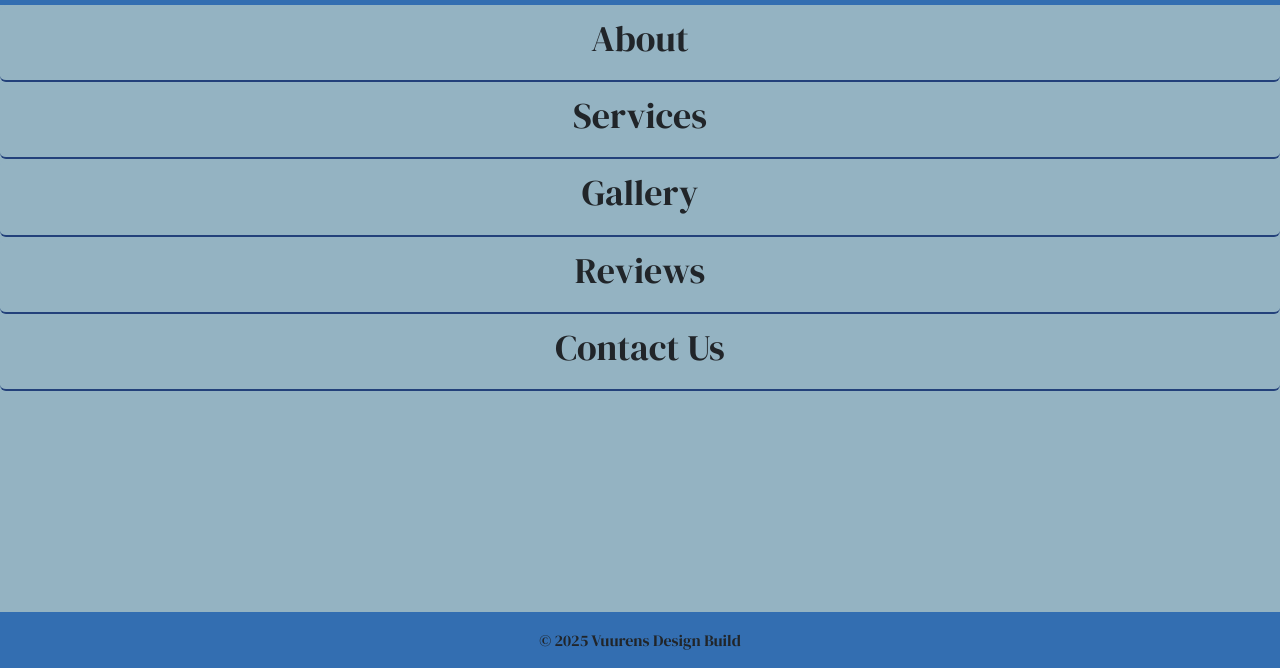
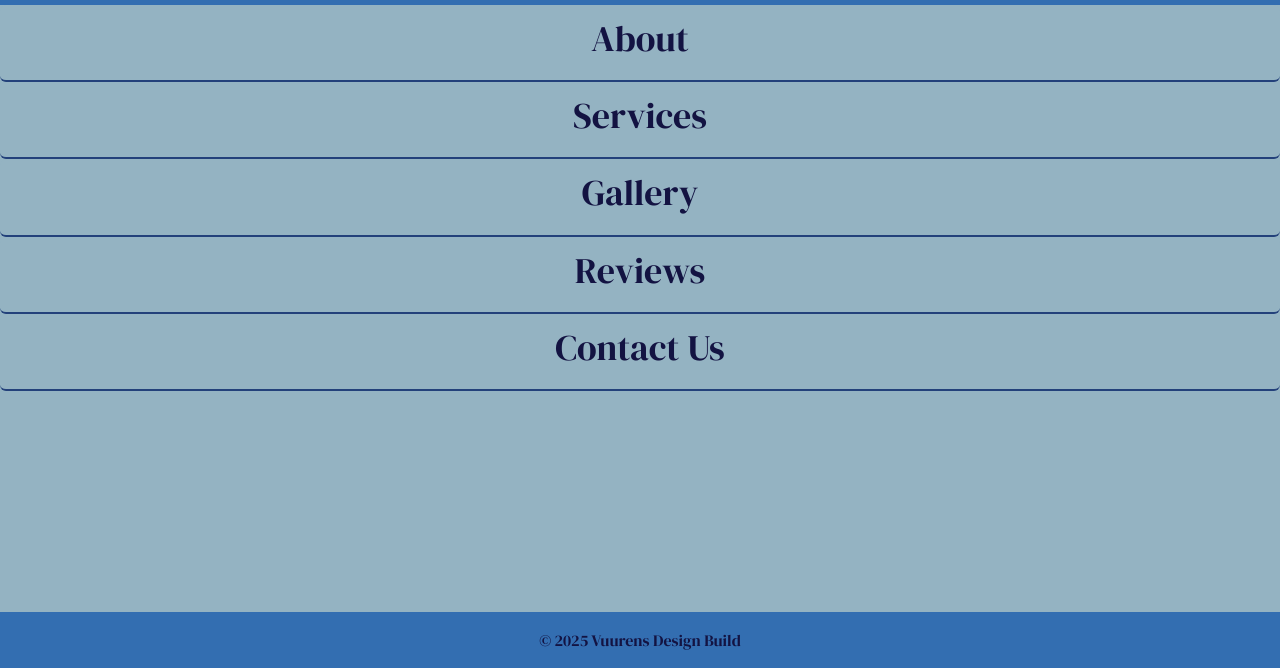
Before and after one commit to sarahdesignbuild/sarahdesignbuild.github.io, a plain HTML site: page index.html in a window 1280 px wide. Shown: the part 132-800 px from the top of the page. Drawn offline with nearby package versions, Linux system fonts and the light colour scheme.

Commit message:
Change Font Color

```diff
--- a/styles.css
+++ b/styles.css
@@ -15,6 +15,7 @@ nav {
 
 body {
     background-color: var(--light-blue);
+    color: var(--darker-blue);
     font-family: "DM Serif Display", serif;
     font-weight: 400;
 }
@@ -42,6 +43,7 @@ ul {
     h1 {
         text-align: center;
         font-size: 2.25rem;
+        color: var(--darker-blue);
     }
 }
 
```
